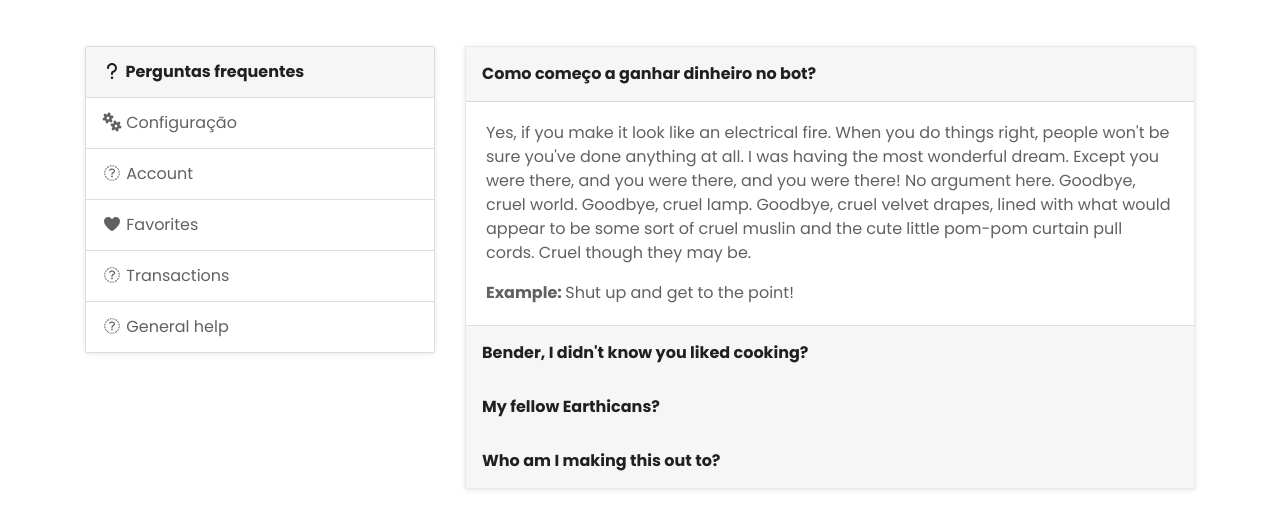
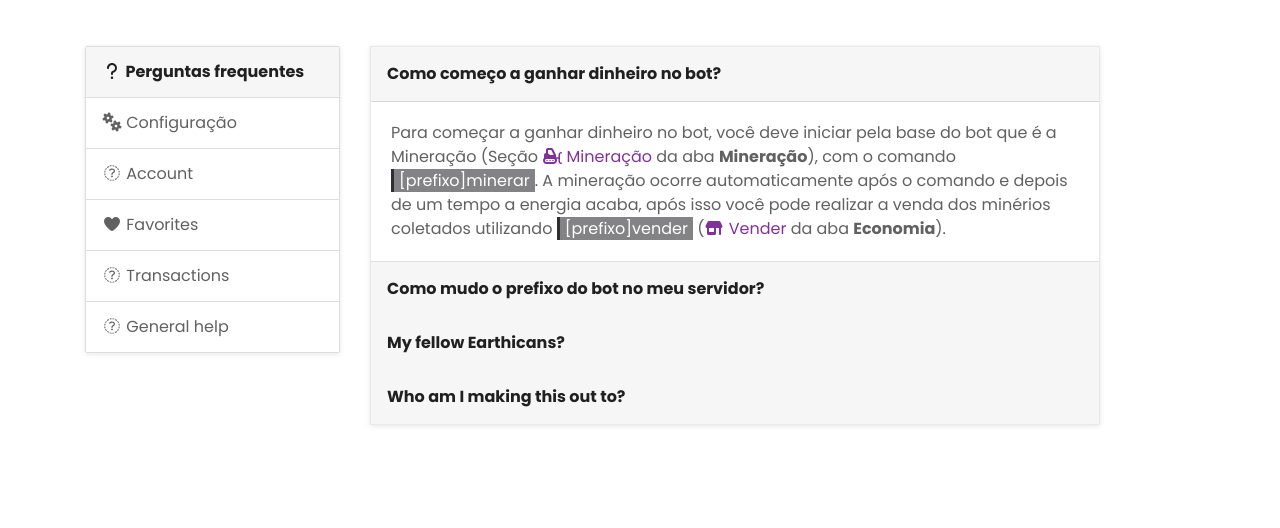
Before and after one commit to Eman134/nisruksha, a plain HTML site: page pages/faq.html in a window 1280 px wide. Shown: the part 250-778 px from the top of the page. Drawn offline with Linux system fonts and the light colour scheme.

Commit message:
--- Auto-Git Commit ---

```diff
--- a/pages/faq.html
+++ b/pages/faq.html
@@ -74,7 +74,7 @@
 			    <div class="row justify-content-center">
 					<div class="container">
                         <div class="row">
-                            <div class="col-lg-4">
+                            <div class="col-lg-3">
                                 <div class="nav nav-pills faq-nav" id="faq-tabs" role="tablist" aria-orientation="vertical">
                                     <a href="#tab1" class="nav-link active" data-toggle="pill" role="tab" aria-controls="tab1" aria-selected="true">
                                         <i class="fas fa-question"></i> Perguntas frequentes
@@ -108,21 +108,21 @@
                                                 </div>
                                                 <div class="collapse show" id="accordion-tab-1-content-1" aria-labelledby="accordion-tab-1-heading-1" data-parent="#accordion-tab-1">
                                                     <div class="card-body">
-                                                        <p>Yes, if you make it look like an electrical fire. When you do things right, people won't be sure you've done anything at all. I was having the most wonderful dream. Except you were there, and you were there, and you were there! No argument here. Goodbye, cruel world. Goodbye, cruel lamp. Goodbye, cruel velvet drapes, lined with what would appear to be some sort of cruel muslin and the cute little pom-pom curtain pull cords. Cruel though they may be.</p>
-                                                        <p><strong>Example: </strong>Shut up and get to the point!</p>
+                                                        <p>Para começar a ganhar dinheiro no bot, você deve iniciar pela base do bot que é a Mineração (Seção <a style="color:#82319b"><i class="fas fa-snowplow"></i>
+                                                            Mineração</a> da aba <strong>Mineração</strong>), com o comando <x class="md-bg">[prefixo]minerar</x>.
+                                                            A mineração ocorre automaticamente após o comando e depois de um tempo a energia acaba, após isso você pode realizar a venda dos minérios coletados utilizando <x class="md-bg">[prefixo]vender</x> (<a style="color:#82319b"><i class="fas fa-store-alt"></i> Vender</a> da aba <strong>Economia</strong>).</p>
                                                     </div>
                                                 </div>
                                             </div>
                                             <div class="card">
                                                 <div class="card-header" id="accordion-tab-1-heading-2">
                                                     <h5>
-                                                        <button class="btn btn-link" type="button" data-toggle="collapse" data-target="#accordion-tab-1-content-2" aria-expanded="false" aria-controls="accordion-tab-1-content-2">Bender, I didn't know you liked cooking?</button>
+                                                        <button class="btn btn-link" type="button" data-toggle="collapse" data-target="#accordion-tab-1-content-2" aria-expanded="false" aria-controls="accordion-tab-1-content-2">Como mudo o prefixo do bot no meu servidor?</button>
                                                     </h5>
                                                 </div>
                                                 <div class="collapse" id="accordion-tab-1-content-2" aria-labelledby="accordion-tab-1-heading-2" data-parent="#accordion-tab-1">
                                                     <div class="card-body">
-                                                        <p>That's so cute. Can we have Bender Burgers again? Is the Space Pope reptilian!? I wish! It's a nickel. Bender! Ship! Stop bickering or I'm going to come back there and change your opinions manually!</p>
-                                                        <p><strong>Example: </strong>Okay, I like a challenge. Is that a cooking show? No argument here.</p>
+                                                        <p>Como a economia.</p>
                                                     </div>
                                                 </div>
                                             </div>
```
